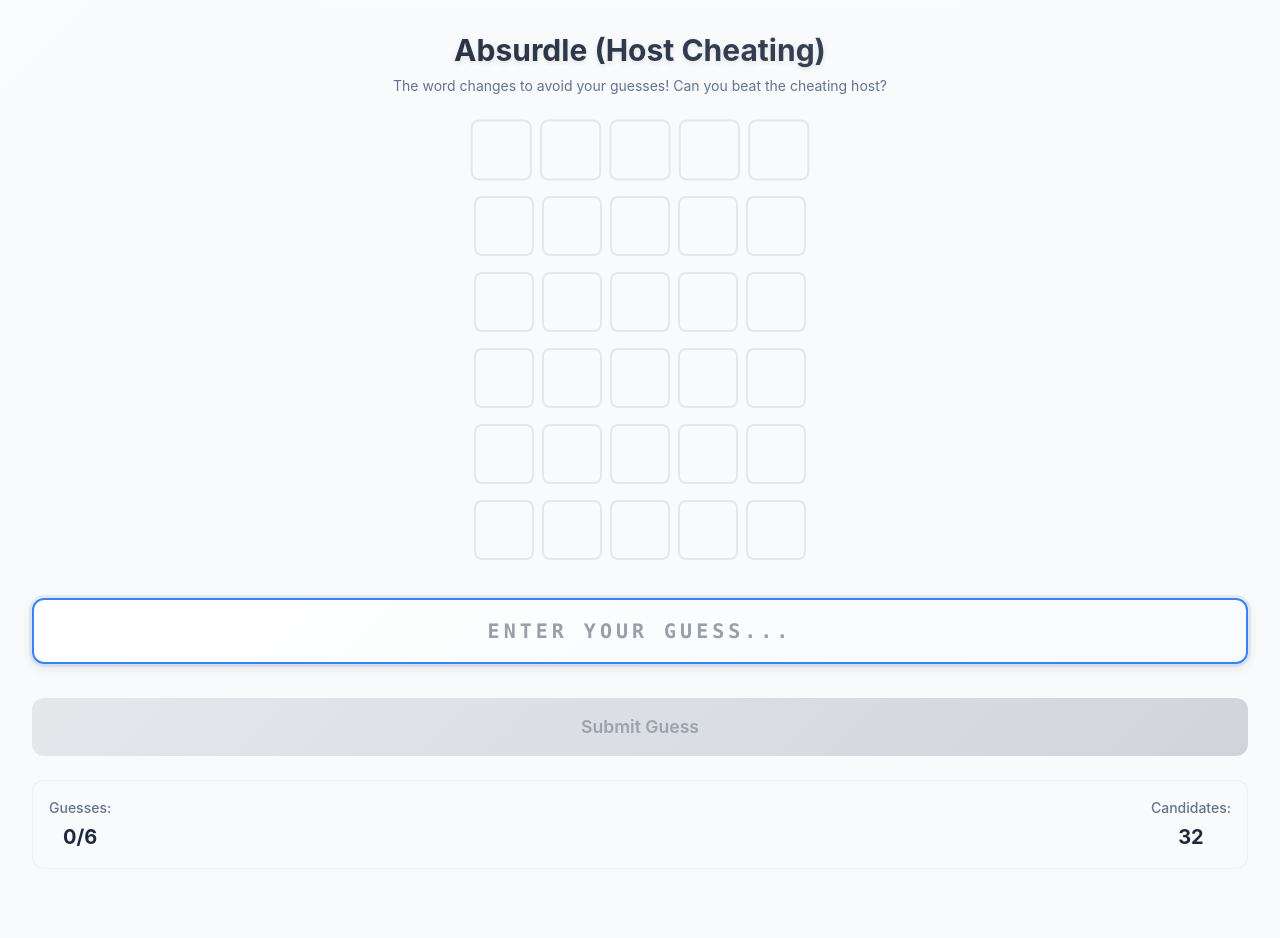
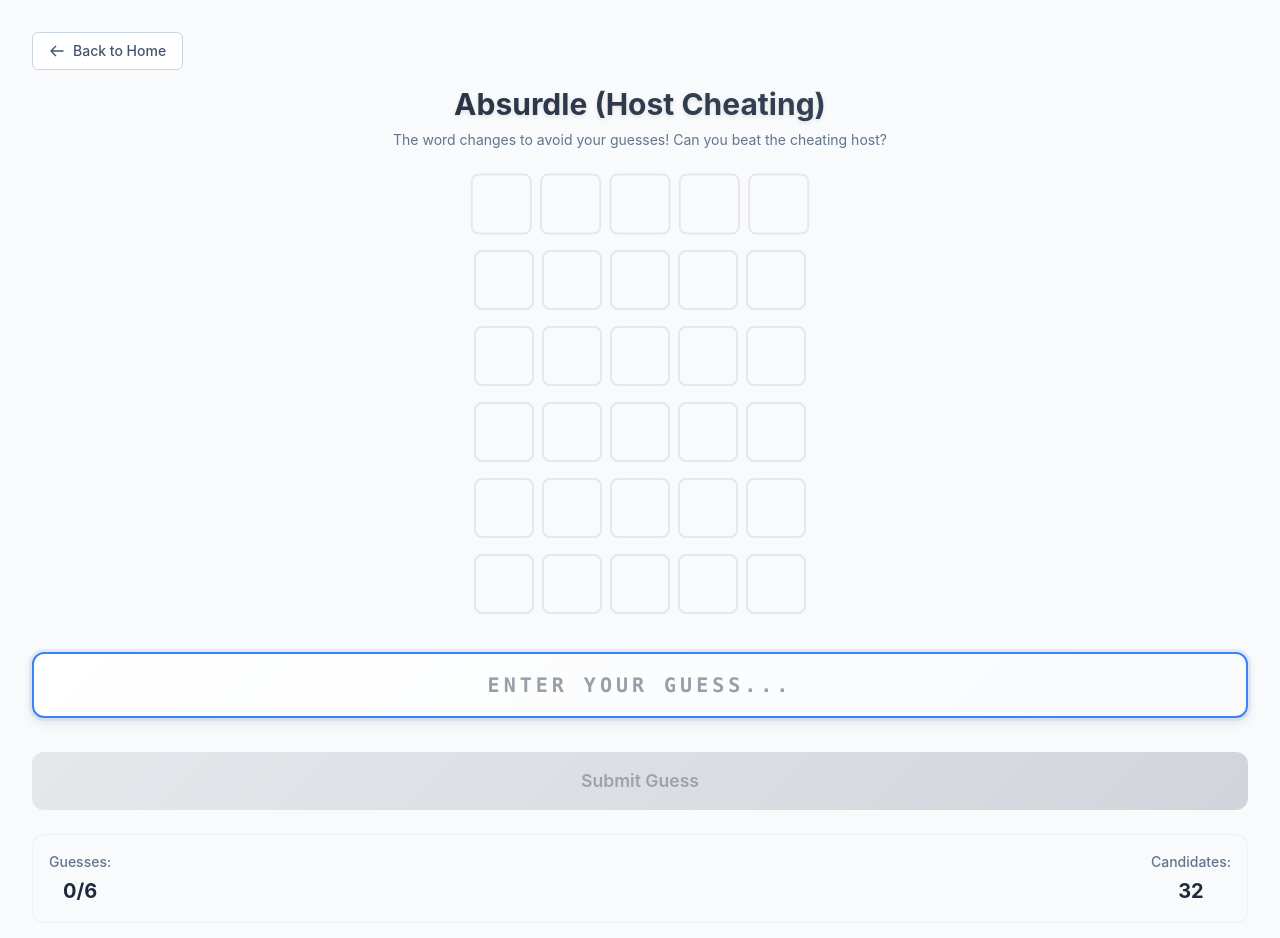
Before and after one commit to nc-poon/wordleClone, a Next.js app: page /game/absurdle in a window 1280 px wide. Shown: the top 938 px of the page. Before the commit the page ends 901 px from the top, so only its background shows below. Built offline with nearby package versions, Linux system fonts and the light colour scheme.

Commit message:
'added back to home button in game pages'

```diff
--- a/app/absurdle/page.tsx
+++ b/app/absurdle/page.tsx
@@ -6,6 +6,7 @@ import GameStats from "@/app/components/shared/GameStats";
 import GameOverModal from "@/app/components/shared/GameOverModal";
 import LoadingSpinner from "@/app/components/shared/LoadingSpinner";
 import GuessInput from "@/app/components/shared/GuessInput";
+import BackToHome from "@/app/components/shared/BackToHome";
 import {
   getRandomWord,
   isGameOver,
@@ -99,6 +100,9 @@ export default function Absurdle() {
       onKeyDown={handleKeyPress}
       tabIndex={0}
     >
+      <div className="mb-4">
+        <BackToHome />
+      </div>
       <GameHeader
         title="Absurdle (Host Cheating)"
         subtitle="The word changes to avoid your guesses! Can you beat the cheating host?"
--- /dev/null
+++ b/app/components/shared/BackToHome.tsx
@@ -0,0 +1,33 @@
+"use client";
+import { useRouter } from "next/navigation";
+
+export default function BackToHome() {
+  const router = useRouter();
+
+  const handleBackToHome = () => {
+    router.push("/");
+  };
+
+  return (
+    <button
+      onClick={handleBackToHome}
+      className="inline-flex items-center px-4 py-2 text-sm font-medium text-slate-600 bg-white border border-slate-300 rounded-md hover:bg-slate-50 hover:text-slate-800 focus:outline-none focus:ring-2 focus:ring-offset-2 focus:ring-slate-500 transition-colors"
+    >
+      <svg
+        className="w-4 h-4 mr-2"
+        fill="none"
+        stroke="currentColor"
+        viewBox="0 0 24 24"
+        xmlns="http://www.w3.org/2000/svg"
+      >
+        <path
+          strokeLinecap="round"
+          strokeLinejoin="round"
+          strokeWidth={2}
+          d="M10 19l-7-7m0 0l7-7m-7 7h18"
+        />
+      </svg>
+      Back to Home
+    </button>
+  );
+}
```
